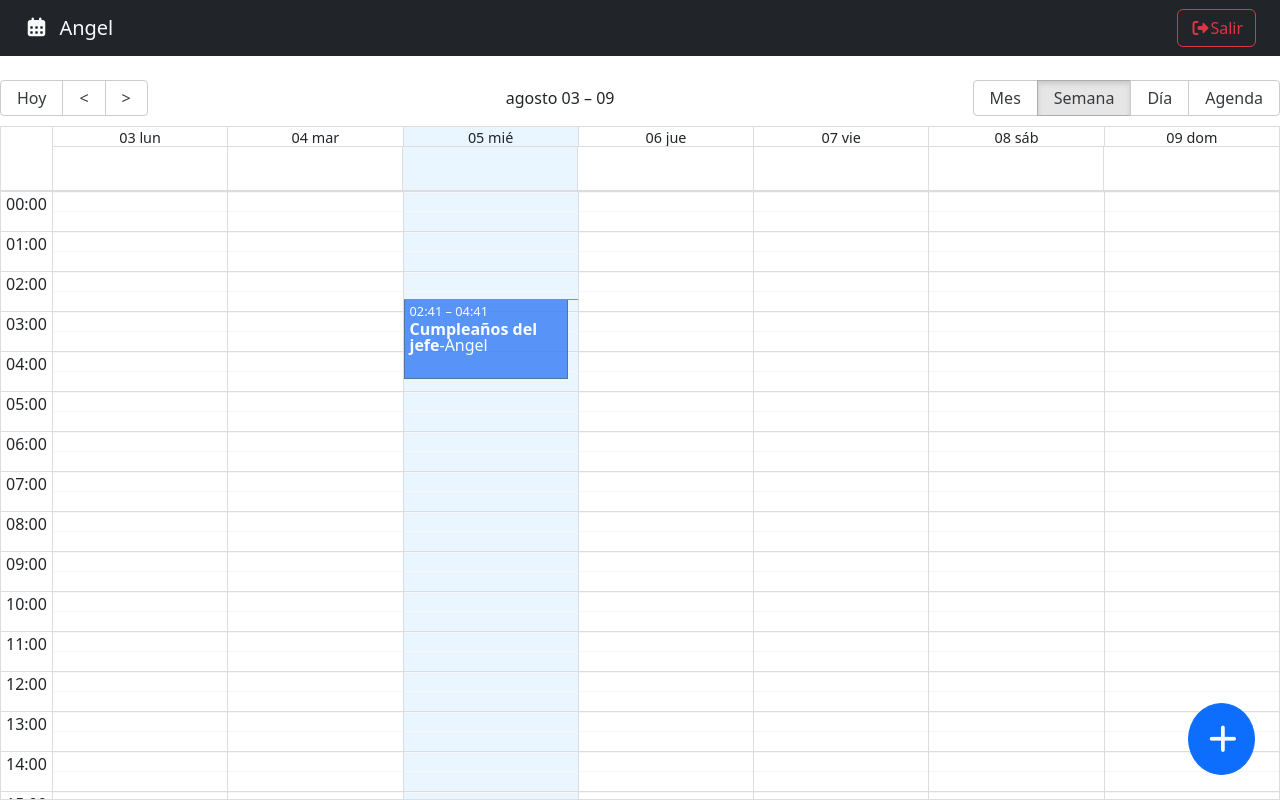
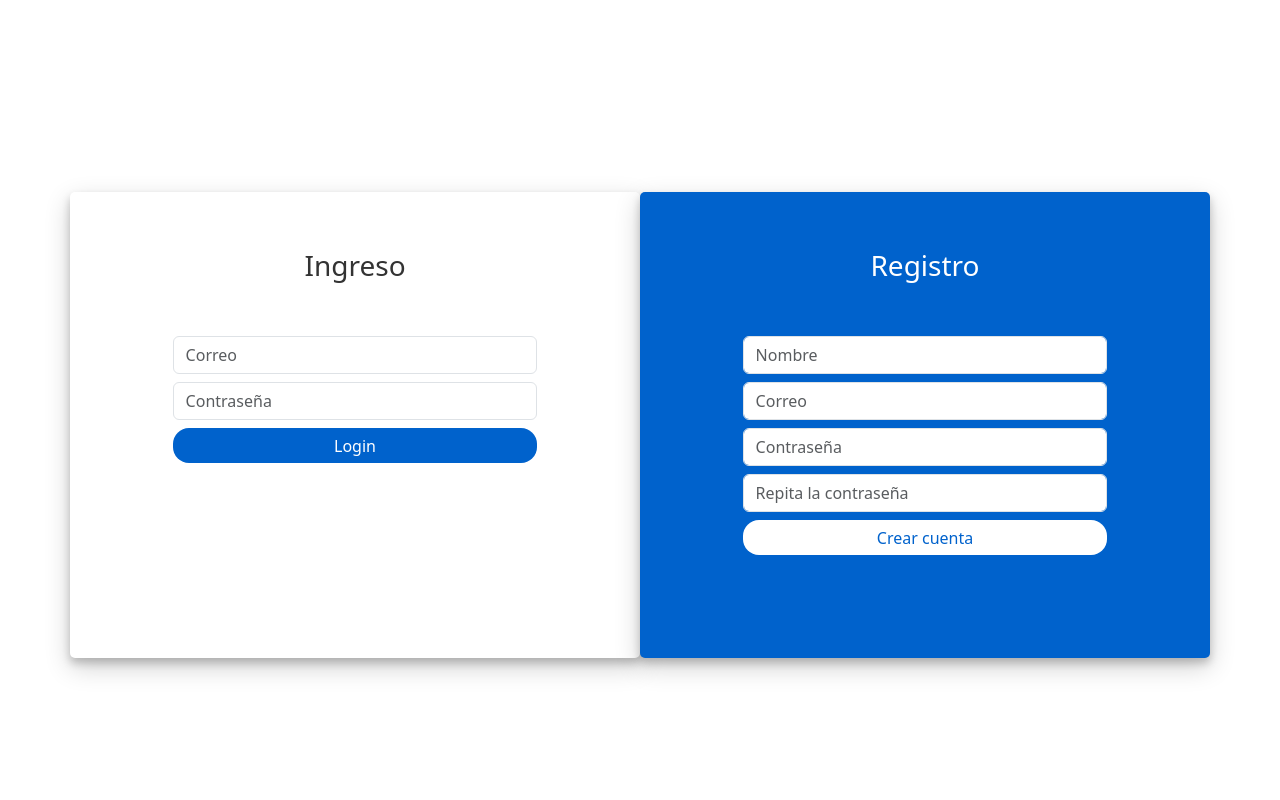
Before and after one commit to angelguzman97/react-08-calendar, a React (Vite) app: page /auth/login in a window 1280 px wide. Built offline with nearby package versions, Linux system fonts and the light colour scheme.

Commit message:
hook useForm - Login y Registro

```diff
--- a/src/auth/pages/LoginPage.tsx
+++ b/src/auth/pages/LoginPage.tsx
@@ -1,17 +1,50 @@
+import { useForm } from '../../hooks';
 import './LoginPage.css';
 
+const loginFormFields: any = {
+  loginEmail: '',
+  loginPassword: ''
+};
+
+const registerFormFields = {
+  registerName: '',
+  registerEmail: '',
+  registerPassword: '',
+  registerPassword2: ''
+};
+
 export const LoginPage = () => {
+
+  const { loginEmail, loginPassword, onInputChange: onLoginInputChange } = useForm(loginFormFields);
+  const { registerName, registerEmail, registerPassword, registerPassword2, onInputChange: onRegisterInputChange } = useForm(registerFormFields);
+
+  const loginSubmit = (e: React.SubmitEvent<HTMLFormElement>) => {
+    e.preventDefault();
+    console.log({ loginEmail, loginPassword });
+
+  };
+
+  const registerSubmit = (e: React.SubmitEvent<HTMLFormElement>) => {
+    e.preventDefault();
+    console.log({ registerName, registerEmail, registerPassword, registerPassword2 });
+
+  };
+
+
   return (
     <div className="container login-container">
       <div className="row">
         <div className="col-md-6 login-form-1">
           <h3>Ingreso</h3>
-          <form>
+          <form onSubmit={loginSubmit}>
             <div className="form-group mb-2">
               <input
                 type="text"
                 className="form-control"
                 placeholder="Correo"
+                name='loginEmail'
+                value={loginEmail}
+                onChange={onLoginInputChange}
               />
             </div>
             <div className="form-group mb-2">
@@ -19,6 +52,9 @@ export const LoginPage = () => {
                 type="password"
                 className="form-control"
                 placeholder="Contraseña"
+                name='loginPassword'
+                value={loginPassword}
+                onChange={onLoginInputChange}
               />
             </div>
             <div className="d-grid gap-2">
@@ -33,12 +69,15 @@ export const LoginPage = () => {
 
         <div className="col-md-6 login-form-2">
           <h3>Registro</h3>
-          <form>
+          <form onSubmit={registerSubmit}>
             <div className="form-group mb-2">
               <input
                 type="text"
                 className="form-control"
                 placeholder="Nombre"
+                name='registerName'
+                value={registerName}
+                onChange={onRegisterInputChange}
               />
             </div>
             <div className="form-group mb-2">
@@ -46,6 +85,9 @@ export const LoginPage = () => {
                 type="email"
                 className="form-control"
                 placeholder="Correo"
+                name='registerEmail'
+                value={registerEmail}
+                onChange={onRegisterInputChange}
               />
             </div>
             <div className="form-group mb-2">
@@ -53,6 +95,9 @@ export const LoginPage = () => {
                 type="password"
                 className="form-control"
                 placeholder="Contraseña"
+                name='registerPassword'
+                value={registerPassword}
+                onChange={onRegisterInputChange}
               />
             </div>
 
@@ -61,6 +106,9 @@ export const LoginPage = () => {
                 type="password"
                 className="form-control"
                 placeholder="Repita la contraseña"
+                name='registerPassword2'
+                value={registerPassword2}
+                onChange={onRegisterInputChange}
               />
             </div>
 
--- a/src/hooks/index.ts
+++ b/src/hooks/index.ts
@@ -1,3 +1,4 @@
 export * from './useCalendarStore';
+export * from './useForm';
 export * from './useUiStore';
 export * from './useAppDispatch';
--- /dev/null
+++ b/src/hooks/useForm.ts
@@ -0,0 +1,79 @@
+import { useEffect, useMemo, useState } from 'react';
+
+type Validator = (value: string) => boolean;
+
+type FormValidations = {
+    [key: string]: [Validator, string];
+};
+
+export const useForm = <T extends Record<string, string>>(
+    initialForm: T,
+    formValidations: FormValidations = {}
+) => {
+
+    const [formState, setFormState] = useState<T>(initialForm);
+    const [formValidation, setFormValidation] = useState<Record<string, string | null>>({});
+
+    useEffect(() => {
+        createValidators();
+    }, [formState]);
+
+    useEffect(() => {
+        setFormState(initialForm);
+    }, [initialForm]);
+
+    const isFormValid = useMemo(() => {
+
+        for (const formValue of Object.keys(formValidation)) {
+            if (formValidation[formValue] !== null) {
+                return false;
+            }
+        }
+
+        return true;
+
+    }, [formValidation]);
+
+    const onInputChange = (
+        event: React.ChangeEvent<HTMLInputElement | HTMLTextAreaElement>
+    ) => {
+
+        const { name, value } = event.target;
+
+        setFormState({
+            ...formState,
+            [name]: value
+        });
+    };
+
+    const onResetForm = () => {
+        setFormState(initialForm);
+    };
+
+    const createValidators = () => {
+
+        const formCheckedValues: Record<string, string | null> = {};
+
+        for (const formField of Object.keys(formValidations)) {
+
+            const [fn, errorMessage] = formValidations[formField];
+
+            formCheckedValues[`${formField}Valid`] =
+                fn(formState[formField] ?? '')
+                    ? null
+                    : errorMessage;
+        }
+
+        setFormValidation(formCheckedValues);
+    };
+
+    return {
+        ...formState,
+        formState,
+        onInputChange,
+        onResetForm,
+
+        ...formValidation,
+        isFormValid
+    };
+};
--- a/src/router/AppRouter.tsx
+++ b/src/router/AppRouter.tsx
@@ -3,12 +3,12 @@ import { LoginPage } from "../auth";
 import { CalendarPage } from "../calendar";
 
 export const AppRouter = () => {
-    const authStatus = 'authenticated';
+    const authStatus = 'checking';
 
     return (
         <Routes>
             {
-                (authStatus === 'not-authenticated')
+                (authStatus === 'checking')
                     ? <Route path="/auth/*" element={<LoginPage />} />
                     : <Route path="/*" element={<CalendarPage />} />
             }
--- a/src/store/calendar/calendarSlice.ts
+++ b/src/store/calendar/calendarSlice.ts
@@ -1,4 +1,4 @@
-import { createSlice, type PayloadAction } from "@reduxjs/toolkit";
+import { createSlice} from "@reduxjs/toolkit";
 import { addHours } from "date-fns";
 import type { CalendarEvent } from "../../interfaces";
 // import type { CalendarEventProps } from "../../interfaces";
```
